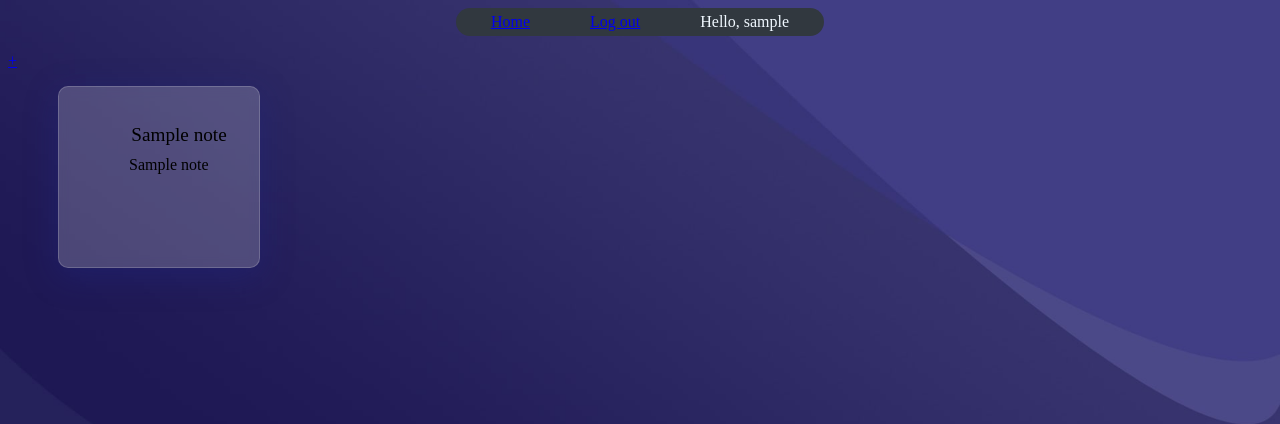
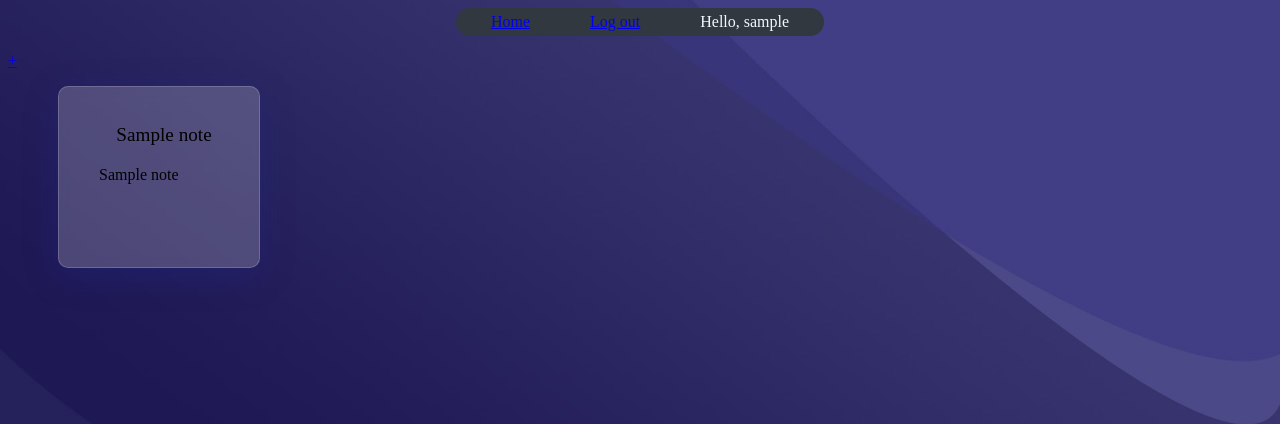
Before and after one commit to pcrespan/ONote, a Flask app: page / in a window 1280 px wide. Shown: the top 424 px of the page. Run offline with Flask 2, Linux system fonts and the light colour scheme; the visitor is signed in with stand-in values (Sample User, id 1); a database or web service that is not in the repository returns one stand-in record (values such as "Sample title"); some libraries are stand-ins or nearby versions.

Commit message:
Fixed alignment of text and title

```diff
--- a/static/style.css
+++ b/static/style.css
@@ -47,12 +47,13 @@ body {
     word-break: break-word;
     font-size: larger;
     text-align: center;
-    margin-bottom: 10px;
+    margin-left: auto;
+    margin-bottom: 20px;
 }
 
 .note-text {
-    white-space: pre;
-    text-align: left;
+    white-space: pre-line;
+    margin-left: auto;
     word-break: break-word;
 }
 
```
